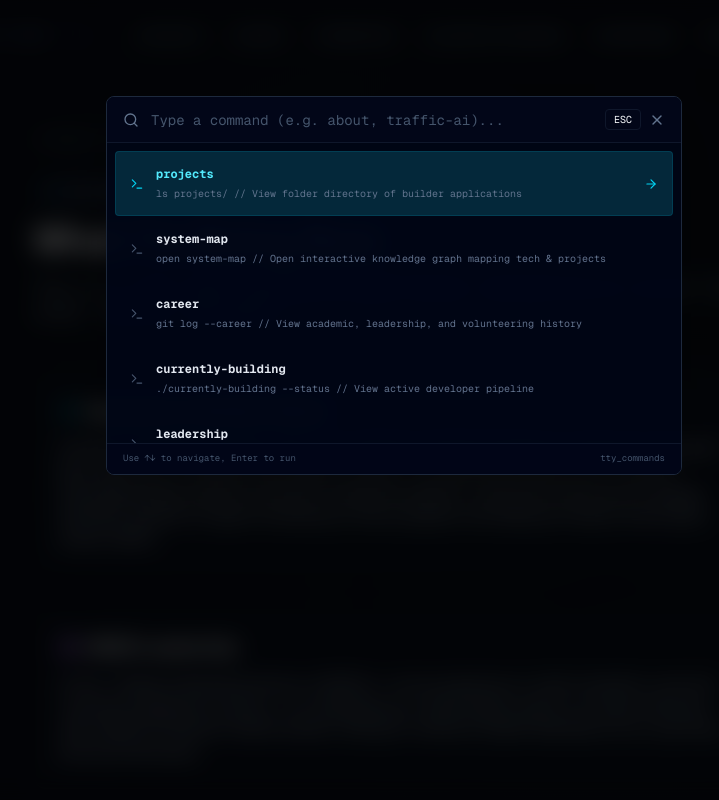
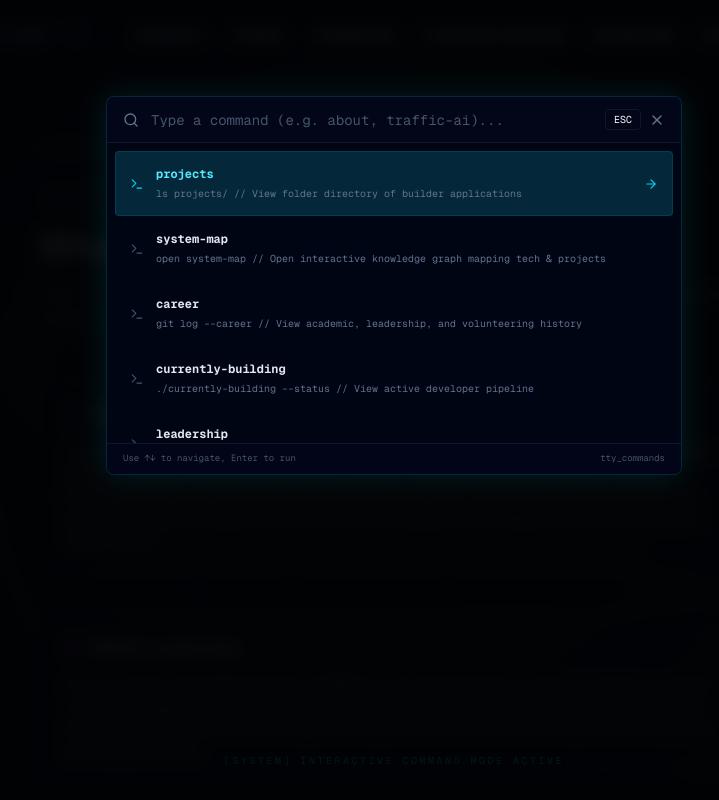
Before and after one commit to krishi-chheda/portfolio, a Next.js app: page /now in a window 1280 px wide. Both pictures are taken after a click on the button "./command-palette". Shown: the top 800 px of the page, without its empty margins (246-965 px from the left). Built offline with nearby package versions, Linux system fonts and the light colour scheme.

Commit message:
feat: implement interactive CommandPalette component with navigation and global CSS support

```diff
--- a/src/app/globals.css
+++ b/src/app/globals.css
@@ -82,3 +82,14 @@ body {
 .animate-blink {
   animation: terminal-blink 1s step-end infinite;
 }
+
+/* Command Palette active state styles for underlying page content */
+main, footer {
+  transition: opacity 0.25s ease-out, transform 0.25s cubic-bezier(0.16, 1, 0.3, 1);
+}
+
+body.command-palette-open main,
+body.command-palette-open footer {
+  opacity: 0.25;
+  transform: scale(0.985);
+}
--- a/src/components/ui/CommandPalette.tsx
+++ b/src/components/ui/CommandPalette.tsx
@@ -130,11 +130,29 @@ export default function CommandPalette({ isOpen, onClose }: CommandPaletteProps)
     cmd.description.toLowerCase().includes(search.toLowerCase())
   );
 
+  // Lock body scroll and apply layout classes when open
   useEffect(() => {
     if (isOpen) {
-      setSearch("");
-      setActiveIndex(0);
-      setTimeout(() => inputRef.current?.focus(), 100);
+      document.body.classList.add("command-palette-open");
+      document.body.style.overflow = "hidden";
+    } else {
+      document.body.classList.remove("command-palette-open");
+      document.body.style.overflow = "";
+    }
+    return () => {
+      document.body.classList.remove("command-palette-open");
+      document.body.style.overflow = "";
+    };
+  }, [isOpen]);
+
+  // Reset search and active index when palette opens
+  useEffect(() => {
+    if (isOpen) {
+      requestAnimationFrame(() => {
+        setSearch("");
+        setActiveIndex(0);
+        setTimeout(() => inputRef.current?.focus(), 100);
+      });
     }
   }, [isOpen]);
 
@@ -185,15 +203,25 @@ export default function CommandPalette({ isOpen, onClose }: CommandPaletteProps)
           animate={{ opacity: 1 }}
           exit={{ opacity: 0 }}
           transition={{ duration: 0.15 }}
-          className="fixed inset-0 z-[100] bg-black/70 backdrop-blur-md flex items-start justify-center pt-24 px-4 font-mono"
+          style={{
+            backgroundColor: "rgba(0, 0, 0, 0.75)",
+            backdropFilter: "blur(8px)",
+            WebkitBackdropFilter: "blur(8px)"
+          }}
+          className="fixed inset-0 z-[100] flex items-start justify-center pt-24 px-4 font-mono"
         >
+          {/* Background Decorative Status */}
+          <div className="absolute bottom-8 left-1/2 -translate-x-1/2 pointer-events-none select-none font-mono text-[10px] text-cyan-500/20 uppercase tracking-[0.25em] animate-pulse">
+            [system] interactive command mode active
+          </div>
+
           <motion.div
             initial={{ scale: 0.97, y: -8 }}
             animate={{ scale: 1, y: 0 }}
             exit={{ scale: 0.97, y: -8 }}
             transition={{ duration: 0.2, ease: "easeOut" }}
             ref={containerRef}
-            className="w-full max-w-xl bg-slate-950/90 border border-slate-800 rounded-lg shadow-2xl overflow-hidden"
+            className="w-full max-w-xl bg-slate-950/90 border border-cyan-500/20 rounded-lg shadow-[0_0_30px_rgba(6,182,212,0.15)] overflow-hidden"
           >
             {/* Input Bar */}
             <div className="flex items-center px-4 py-3 bg-slate-950 border-b border-slate-900">
```
